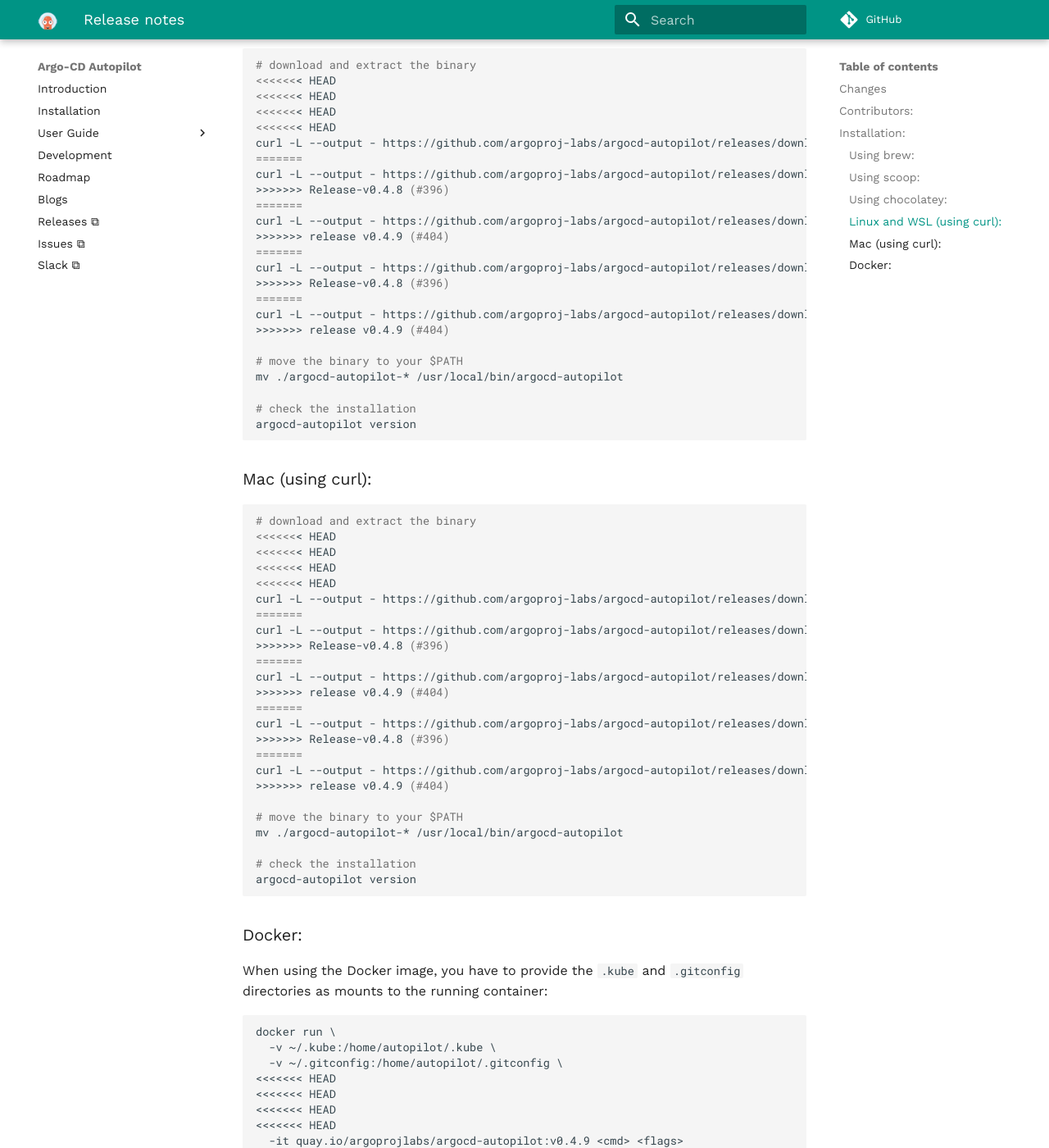
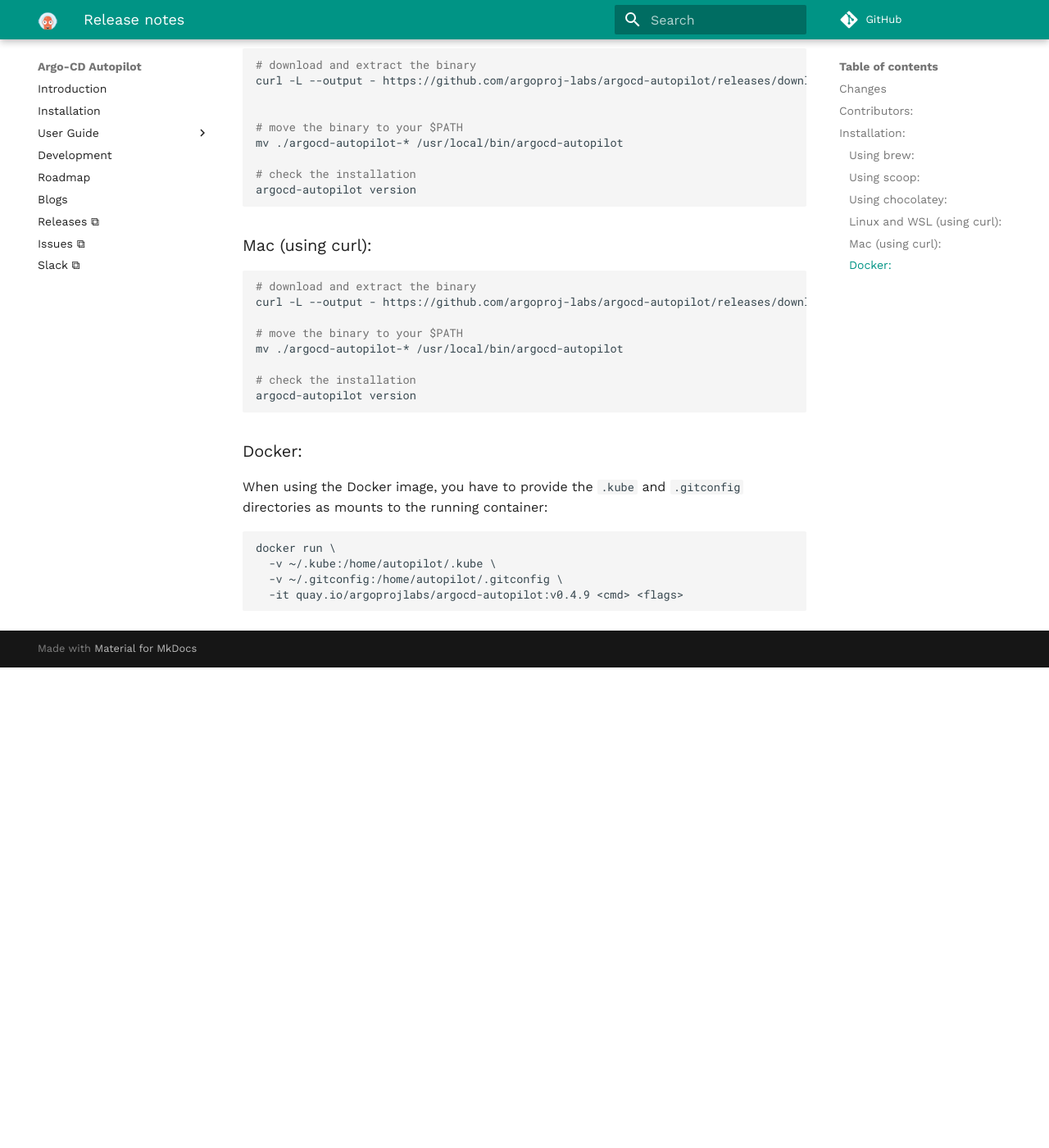
Before and after one commit to argoproj-labs/argocd-autopilot, an MkDocs documentation site: the page built from docs/releases/release_notes.md, in a window 1280 px wide and 1400 px high, scrolled down 1297 px. Shown: the whole window at 82% size. Built offline with MkDocs 1.6.1 and Material for MkDocs 9.7.7, drawn with Linux system fonts in a browser that asks for light colours; comment, search, counter and statistics services are not loaded; after the commit the page ends 2111 px from its top, so only the background shows below that; some of the changed text lies outside the part shown.

Commit message:
Release-v0.4.8 (#396)
* unhide the new flag

Signed-off-by: Noam Gal <noam.gal@codefresh.io>

* v0.4.8

Signed-off-by: Noam Gal <noam.gal@codefresh.io>

Signed-off-by: Noam Gal <noam.gal@codefresh.io>
Signed-off-by: kim-codefresh <kim.aharfi@codefresh.io>

````diff
--- a/docs/releases/release_notes.md
+++ b/docs/releases/release_notes.md
@@ -49,23 +49,8 @@ argocd-autopilot version
 
 ```bash
 # download and extract the binary
-<<<<<<< HEAD
-<<<<<<< HEAD
-<<<<<<< HEAD
-<<<<<<< HEAD
 curl -L --output - https://github.com/argoproj-labs/argocd-autopilot/releases/download/v0.4.9/argocd-autopilot-linux-amd64.tar.gz | tar zx
-=======
-curl -L --output - https://github.com/argoproj-labs/argocd-autopilot/releases/download/v0.4.8/argocd-autopilot-linux-amd64.tar.gz | tar zx
->>>>>>> Release-v0.4.8 (#396)
-=======
-curl -L --output - https://github.com/argoproj-labs/argocd-autopilot/releases/download/v0.4.9/argocd-autopilot-linux-amd64.tar.gz | tar zx
->>>>>>> release v0.4.9 (#404)
-=======
-curl -L --output - https://github.com/argoproj-labs/argocd-autopilot/releases/download/v0.4.8/argocd-autopilot-linux-amd64.tar.gz | tar zx
->>>>>>> Release-v0.4.8 (#396)
-=======
-curl -L --output - https://github.com/argoproj-labs/argocd-autopilot/releases/download/v0.4.9/argocd-autopilot-linux-amd64.tar.gz | tar zx
->>>>>>> release v0.4.9 (#404)
+
 
 # move the binary to your $PATH
 mv ./argocd-autopilot-* /usr/local/bin/argocd-autopilot
@@ -78,23 +63,7 @@ argocd-autopilot version
 
 ```bash
 # download and extract the binary
-<<<<<<< HEAD
-<<<<<<< HEAD
-<<<<<<< HEAD
-<<<<<<< HEAD
 curl -L --output - https://github.com/argoproj-labs/argocd-autopilot/releases/download/v0.4.9/argocd-autopilot-darwin-amd64.tar.gz | tar zx
-=======
-curl -L --output - https://github.com/argoproj-labs/argocd-autopilot/releases/download/v0.4.8/argocd-autopilot-darwin-amd64.tar.gz | tar zx
->>>>>>> Release-v0.4.8 (#396)
-=======
-curl -L --output - https://github.com/argoproj-labs/argocd-autopilot/releases/download/v0.4.9/argocd-autopilot-darwin-amd64.tar.gz | tar zx
->>>>>>> release v0.4.9 (#404)
-=======
-curl -L --output - https://github.com/argoproj-labs/argocd-autopilot/releases/download/v0.4.8/argocd-autopilot-darwin-amd64.tar.gz | tar zx
->>>>>>> Release-v0.4.8 (#396)
-=======
-curl -L --output - https://github.com/argoproj-labs/argocd-autopilot/releases/download/v0.4.9/argocd-autopilot-darwin-amd64.tar.gz | tar zx
->>>>>>> release v0.4.9 (#404)
 
 # move the binary to your $PATH
 mv ./argocd-autopilot-* /usr/local/bin/argocd-autopilot
@@ -111,21 +80,5 @@ When using the Docker image, you have to provide the `.kube` and `.gitconfig` di
 docker run \
   -v ~/.kube:/home/autopilot/.kube \
   -v ~/.gitconfig:/home/autopilot/.gitconfig \
-<<<<<<< HEAD
-<<<<<<< HEAD
-<<<<<<< HEAD
-<<<<<<< HEAD
   -it quay.io/argoprojlabs/argocd-autopilot:v0.4.9 <cmd> <flags>
-=======
-  -it quay.io/argoprojlabs/argocd-autopilot:v0.4.8 <cmd> <flags>
->>>>>>> Release-v0.4.8 (#396)
-=======
-  -it quay.io/argoprojlabs/argocd-autopilot:v0.4.9 <cmd> <flags>
->>>>>>> release v0.4.9 (#404)
-=======
-  -it quay.io/argoprojlabs/argocd-autopilot:v0.4.8 <cmd> <flags>
->>>>>>> Release-v0.4.8 (#396)
-=======
-  -it quay.io/argoprojlabs/argocd-autopilot:v0.4.9 <cmd> <flags>
->>>>>>> release v0.4.9 (#404)
 ```
````
